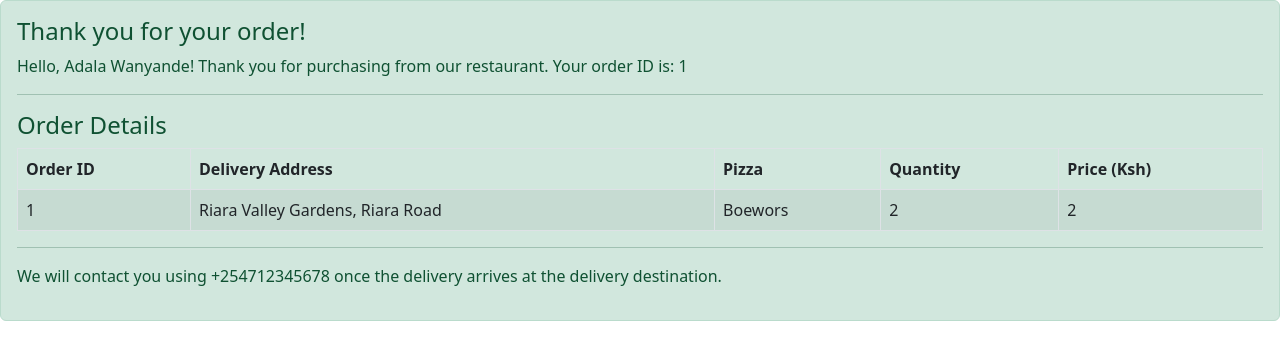
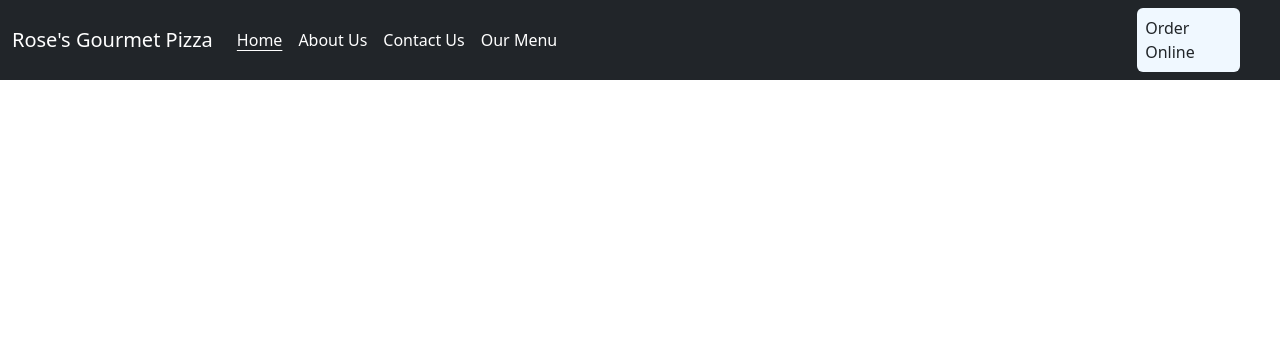
Before and after one commit to adala-wanyande/pizza-ordering-project, a React (Create React App) app: page / in a window 1280 px wide. Shown: the top 360 px of the page. Built offline with nearby package versions, Linux system fonts and the light colour scheme.

Commit message:
NavigationBar.js component completed

```diff
--- a/src/App.js
+++ b/src/App.js
@@ -3,7 +3,7 @@ import About from "./components/About"
 import Contact from "./components/Contact"
 import Menu from "./components/Menu"
 import Order from "./components/Order"
-import OrderSuccess from "./components/OrderSuccess"
+import NavigationBar from "./components/NavigationBar"
 import 'bootstrap/dist/css/bootstrap.min.css';
 
 
@@ -11,7 +11,7 @@ function App() {
   return (
     <div className="App">
       <Routes>
-        <Route path="/" element={ <OrderSuccess/> } />
+        <Route path="/" element={ <NavigationBar/> } />
         <Route path="about" element={ <About/> } />
         <Route path="contact" element={ <Contact/> } />
         <Route path="menu" element={ <Menu/> } />
--- a/src/components/NavigationBar.js
+++ b/src/components/NavigationBar.js
@@ -1,9 +1,137 @@
 import React from 'react'
+import Nav from 'react-bootstrap/Nav'
+import Navbar from 'react-bootstrap/Navbar'
+import Container from 'react-bootstrap/Container';
+import { NavLink } from 'react-router-dom';
 
-const NavigationBar = () => {
-  return (
-    <div>NavigationBar</div>
+// Dummy prop
+const activeProp = "Home"
+
+const NavigationBar = ({active = activeProp}) => {
+  if (active === "Home") {
+    return (
+      <Navbar bg="dark" variant="dark">
+        <Container>
+          <Navbar.Brand href="#home">Rose's Gourmet Pizza</Navbar.Brand>
+          <Nav className="me-auto">
+            <NavLink className="mx-2" style={{ color: 'white', textDecoration: 'underline', textUnderlineOffset: '4px' }} to="/">
+              Home
+            </NavLink>
+            <NavLink className="mx-2" style={{ color: 'white', textDecoration: 'inherit' }} to="/about">
+              About Us
+            </NavLink>
+            <NavLink className="mx-2" style={{ color: 'white', textDecoration: 'inherit' }} to="/contact">
+              Contact Us
+            </NavLink>
+            <NavLink className="mx-2" style={{ color: 'white', textDecoration: 'inherit' }} to="/menu">
+              Our Menu
+            </NavLink>
+          </Nav>
+        </Container>
+        <Nav.Link className="order-button p-2 rounded" href="">Order Online</Nav.Link>
+      </Navbar>
   )
+  }
+
+  else if (active === "About") {
+    return (
+      <Navbar bg="dark" variant="dark">
+        <Container>
+          <Navbar.Brand href="#home">Rose's Gourmet Pizza</Navbar.Brand>
+          <Nav className="me-auto">
+            <NavLink className="mx-2" style={{ color: 'white', textDecoration: 'inherit'}} to="/">
+              Home
+            </NavLink>
+            <NavLink className="mx-2" style={{ color: 'white', textDecoration: 'underline', textUnderlineOffset: '4px' }} to="/about">
+              About Us
+            </NavLink>
+            <NavLink className="mx-2" style={{ color: 'white', textDecoration: 'inherit' }} to="/contact">
+              Contact Us
+            </NavLink>
+            <NavLink className="mx-2" style={{ color: 'white', textDecoration: 'inherit' }} to="/menu">
+              Our Menu
+            </NavLink>
+          </Nav>
+        </Container>
+        <Nav.Link className="order-button p-2 rounded" href="">Order Online</Nav.Link>
+      </Navbar>
+  )
+  }
+
+  else if (active === "Contact") {
+    return (
+        <Navbar bg="dark" variant="dark">
+          <Container>
+            <Navbar.Brand href="#home">Rose's Gourmet Pizza</Navbar.Brand>
+            <Nav className="me-auto">
+              <NavLink className="mx-2" style={{ color: 'white', textDecoration: 'inherit'}} to="/">
+                Home
+              </NavLink>
+              <NavLink className="mx-2" style={{ color: 'white', textDecoration: 'inherit' }} to="/about">
+                About Us
+              </NavLink>
+              <NavLink className="mx-2" style={{ color: 'white', textDecoration: 'underline', textUnderlineOffset: '4px' }} to="/contact">
+                Contact Us
+              </NavLink>
+              <NavLink className="mx-2" style={{ color: 'white', textDecoration: 'inherit' }} to="/menu">
+                Our Menu
+              </NavLink>
+            </Nav>
+          </Container>
+          <Nav.Link className="order-button p-2 rounded" href="">Order Online</Nav.Link>
+        </Navbar>
+      )
+  }
+
+  else if (active === "Menu") {
+    return (
+      <Navbar bg="dark" variant="dark">
+        <Container>
+          <Navbar.Brand href="#home">Rose's Gourmet Pizza</Navbar.Brand>
+          <Nav className="me-auto">
+            <NavLink className="mx-2" style={{ color: 'white', textDecoration: 'inherit'}} to="/">
+              Home
+            </NavLink>
+            <NavLink className="mx-2" style={{ color: 'white', textDecoration: 'inherit' }} to="/about">
+              About Us
+            </NavLink>
+            <NavLink className="mx-2" style={{ color: 'white', textDecoration: 'inherit'}} to="/contact">
+              Contact Us
+            </NavLink>
+            <NavLink className="mx-2" style={{ color: 'white', textDecoration: 'underline', textUnderlineOffset: '4px' }} to="/menu">
+              Our Menu
+            </NavLink>
+          </Nav>
+        </Container>
+        <Nav.Link className="order-button p-2 rounded" href="">Order Online</Nav.Link>
+      </Navbar>
+    )
+  }
+
+  else  {
+    return (
+      <Navbar bg="dark" variant="dark">
+        <Container>
+          <Navbar.Brand href="#home">Rose's Gourmet Pizza</Navbar.Brand>
+          <Nav className="me-auto">
+            <NavLink className="mx-2" style={{ color: 'white', textDecoration: 'inherit'}} to="/">
+              Home
+            </NavLink>
+            <NavLink className="mx-2" style={{ color: 'white', textDecoration: 'inherit' }} to="/about">
+              About Us
+            </NavLink>
+            <NavLink className="mx-2" style={{ color: 'white', textDecoration: 'inherit'}} to="/contact">
+              Contact Us
+            </NavLink>
+            <NavLink className="mx-2" style={{ color: 'white', textDecoration: 'inherit'}} to="/menu">
+              Our Menu
+            </NavLink>
+          </Nav>
+        </Container>
+      </Navbar>
+    )
+  }
+
 }
 
 export default NavigationBar
--- a/src/index.css
+++ b/src/index.css
@@ -23,3 +23,8 @@ code {
   display: flex;
   justify-content: center;
 }
+
+.order-button {
+  background-color: aliceblue;
+  margin-right: 40px;
+}
```
